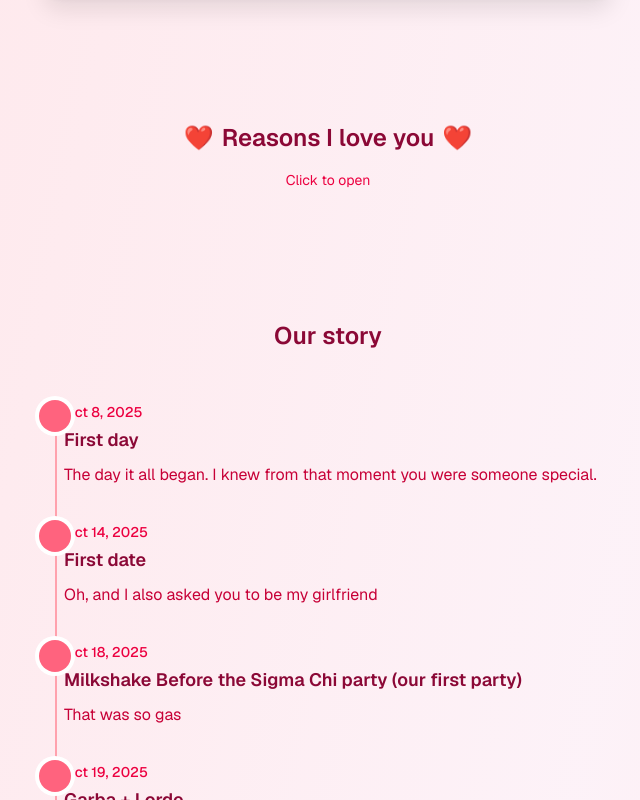
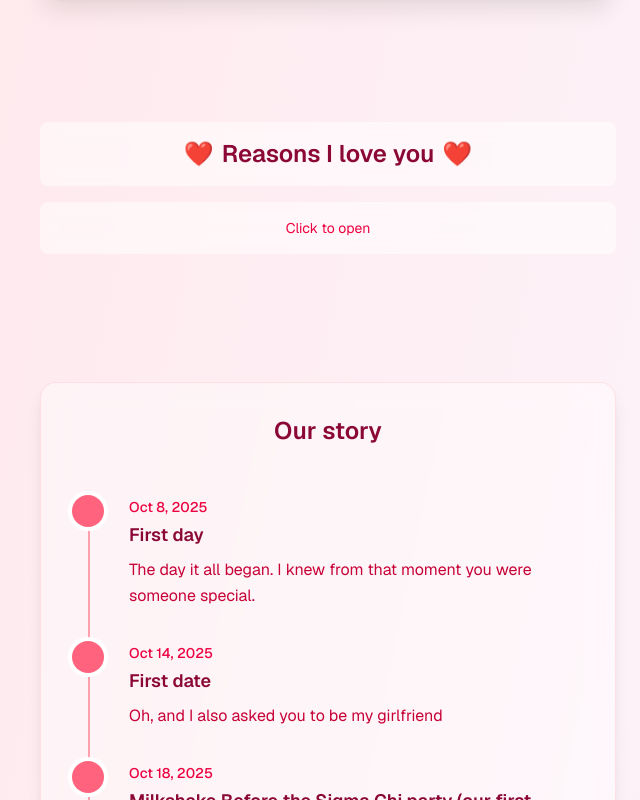
Before and after one commit to roshantaneja/smriti-valentines, a Next.js app: page / in a window 1280 px wide. Shown: the part 1080-1880 px from the top of the page, without its empty margins (312-952 px from the left). Built offline with nearby package versions, Linux system fonts and the light colour scheme.

Commit message:
fix visibility

```diff
--- a/src/components/ReasonsList.tsx
+++ b/src/components/ReasonsList.tsx
@@ -40,7 +40,7 @@ export function ReasonsList({ reasons }: ReasonsListProps) {
           className="w-full text-center group focus:outline-none focus:ring-2 focus:ring-rose-400 focus:ring-offset-2 rounded-2xl"
           aria-expanded={expanded}
         >
-          <h2 className="text-2xl font-semibold text-rose-900 dark:text-rose-100 mb-4 flex items-center justify-center gap-2">
+          <h2 className="text-2xl font-semibold text-rose-900 dark:text-rose-100 mb-4 flex items-center justify-center gap-2 backdrop-blur-sm bg-white/50 p-4 rounded-lg">
             <span
               className={`inline-block transition-transform duration-300 ${
                 expanded ? "rotate-180" : ""
@@ -57,7 +57,7 @@ export function ReasonsList({ reasons }: ReasonsListProps) {
               ❤️
             </span>
           </h2>
-          <p className="text-rose-600 dark:text-rose-300 text-sm">
+          <p className="text-rose-600 dark:text-rose-300 text-sm backdrop-blur-sm bg-white/50 p-4 rounded-lg">
             {expanded ? "Click to collapse" : "Click to open"}
           </p>
         </button>
--- a/src/components/Timeline.tsx
+++ b/src/components/Timeline.tsx
@@ -8,8 +8,9 @@ interface TimelineProps {
 }
 
 function formatDate(isoDate: string): string {
-  const d = new Date(isoDate);
-  return d.toLocaleDateString("en-US", {
+  const [y, m, d] = isoDate.split("-").map(Number);
+  const date = new Date(y, m - 1, d);
+  return date.toLocaleDateString("en-US", {
     month: "short",
     day: "numeric",
     year: "numeric",
@@ -44,7 +45,7 @@ export function Timeline({ events }: TimelineProps) {
         visible ? "opacity-100 translate-y-0" : "opacity-0 translate-y-8"
       }`}
     >
-      <div className="max-w-xl mx-auto">
+      <div className="max-w-xl mx-auto backdrop-blur-md bg-white/40 dark:bg-white/10 rounded-2xl p-8 shadow-lg border border-rose-200/50 dark:border-rose-800/50">
         <h2 className="text-2xl font-semibold text-rose-900 dark:text-rose-100 mb-12 text-center">
           Our story
         </h2>
@@ -54,7 +55,7 @@ export function Timeline({ events }: TimelineProps) {
 
           <ul className="space-y-8">
             {events.map((event) => (
-              <li key={`${event.date}-${event.title}`} className="relative flex gap-6 pl-4">
+              <li key={`${event.date}-${event.title}`} className="relative flex gap-6 pl-12">
                 <div className="absolute left-[15px] w-8 h-8 rounded-full bg-rose-400 dark:bg-rose-600 ring-4 ring-white dark:ring-rose-950 shrink-0 -translate-x-1/2" />
 
                 <div className="pt-0.5 pl-2 flex-1 min-w-0">
```
